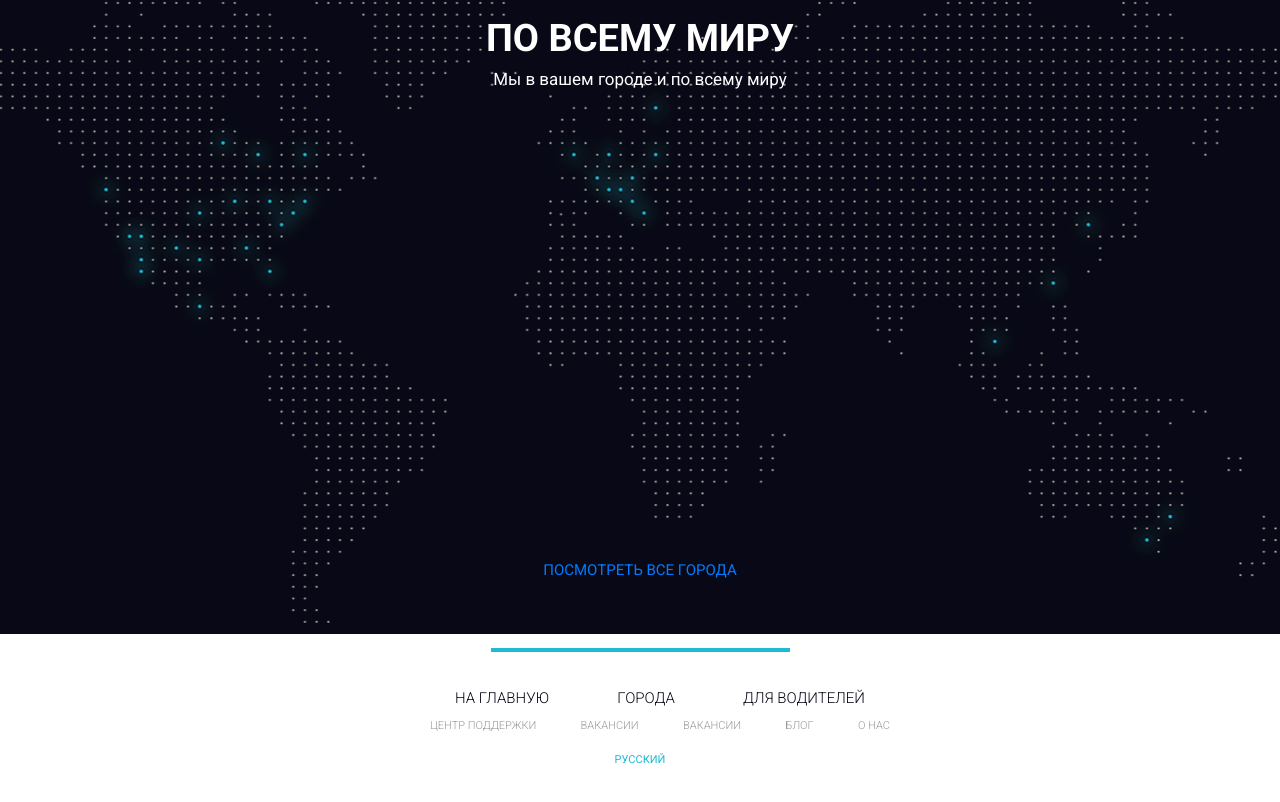
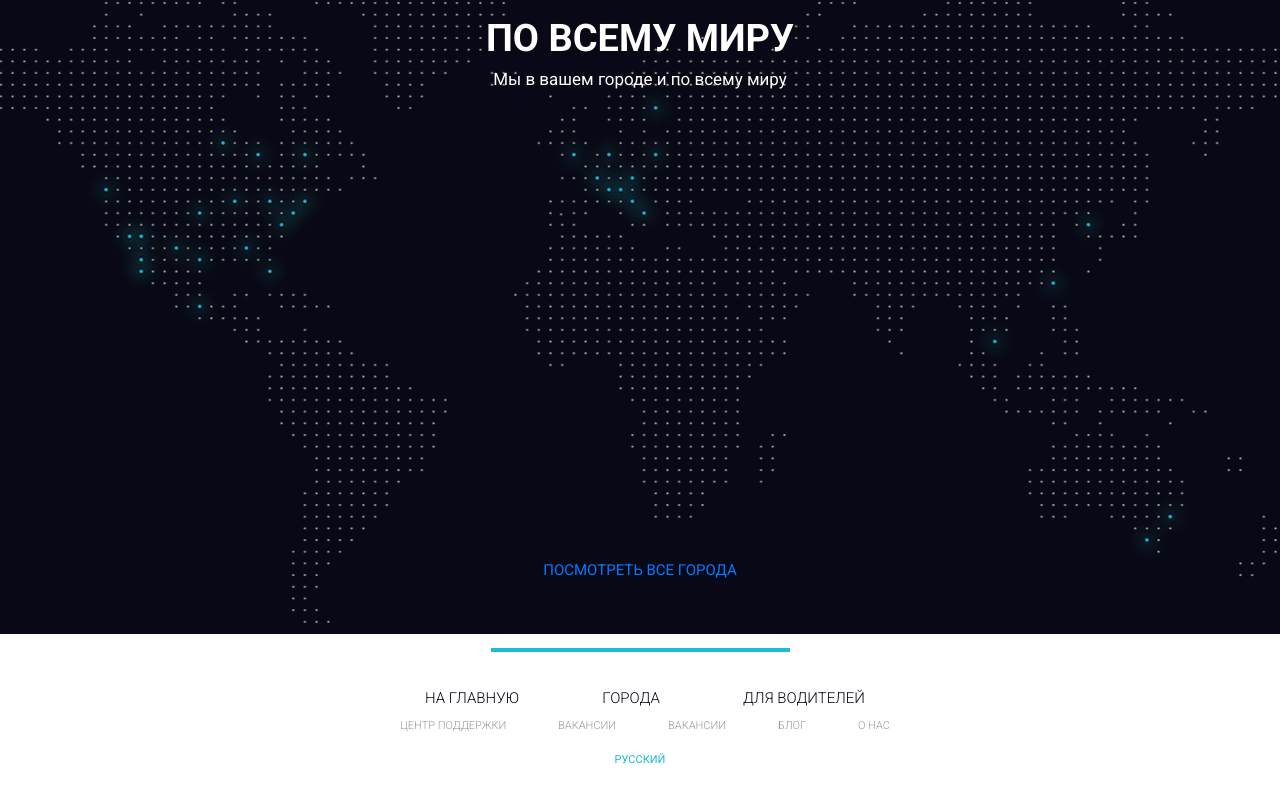
Before and after one commit to yavictor/Layout_Bootstrap, a plain HTML site: page index.html in a window 1280 px wide. Shown: the part 4725-5527 px from the top of the page. Drawn offline with nearby package versions, Linux system fonts and the light colour scheme.

```diff
--- a/sass/style.sass
+++ b/sass/style.sass
@@ -359,6 +359,7 @@
     list-style-type: none
     display: flex
     justify-content: space-between
+    padding-inline-start: 10px
     a
       color: #070716
       font-size: 15px
@@ -372,6 +373,7 @@
     list-style-type: none
     display: flex
     justify-content: space-between
+    padding-inline-start: 10px
     a
       color: #999999
       font-size: 11px
```
Also changed, not shown: css/style.css, css/style.min.css, 2 other files.
